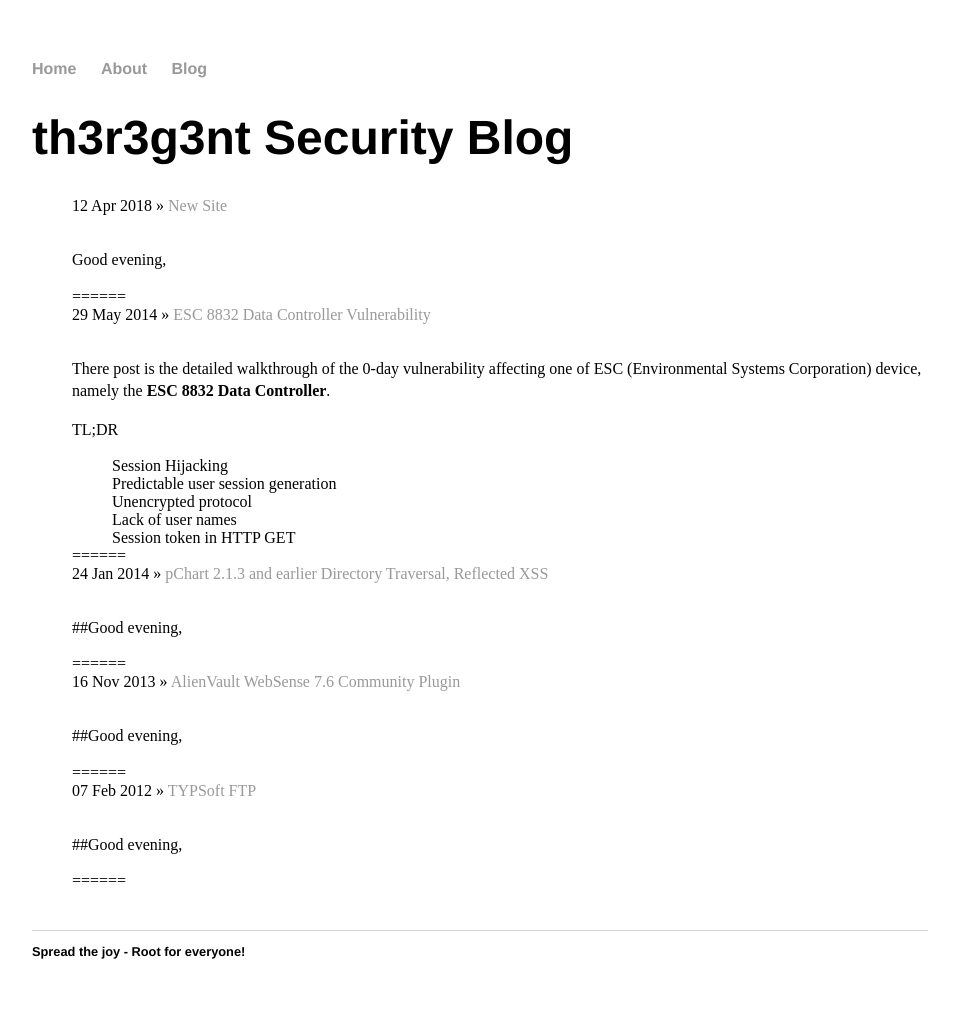
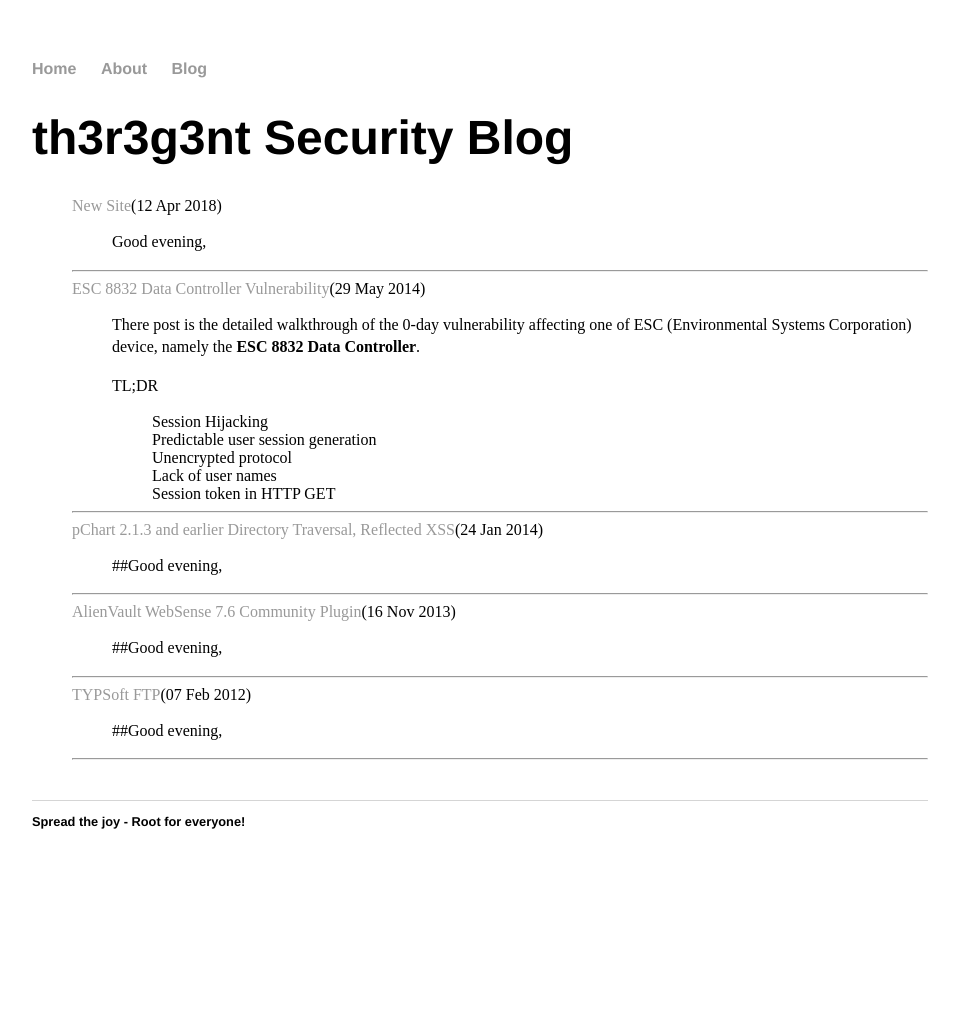
Before and after one commit to Th3R3g3nt/th3r3g3nt.github.io, a Jekyll site: the page built from blog/index.html, in a window 1280 px wide. Shown: the whole page, without its empty margins (160-1119 px from the left). Built offline with Jekyll 4.4.1, drawn with Linux system fonts in a browser that asks for light colours; after the commit the page ends 900 px from its top, so only the background shows below that.

Commit message:
Update index.html

```diff
--- a/blog/index.html
+++ b/blog/index.html
@@ -6,9 +6,10 @@
 	<ul class="posts">
 
 	  {% for post in site.posts %}
-		<li><span>{{ post.date | date_to_string }}</span> » <a href="{{ post.url }}" title="{{ post.title }}">{{ post.title }}</a></li>
-		&nbsp;
+		<li><a href="{{ post.url }}" title="{{ post.title }}">{{ post.title }}</a><span>({{ post.date | date_to_string }})</span></li>
+		<ul>
 		{{ post.excerpt }}
-		======
+		</ul>
+		<hr>
 	  {% endfor %}
 	</ul>
```
